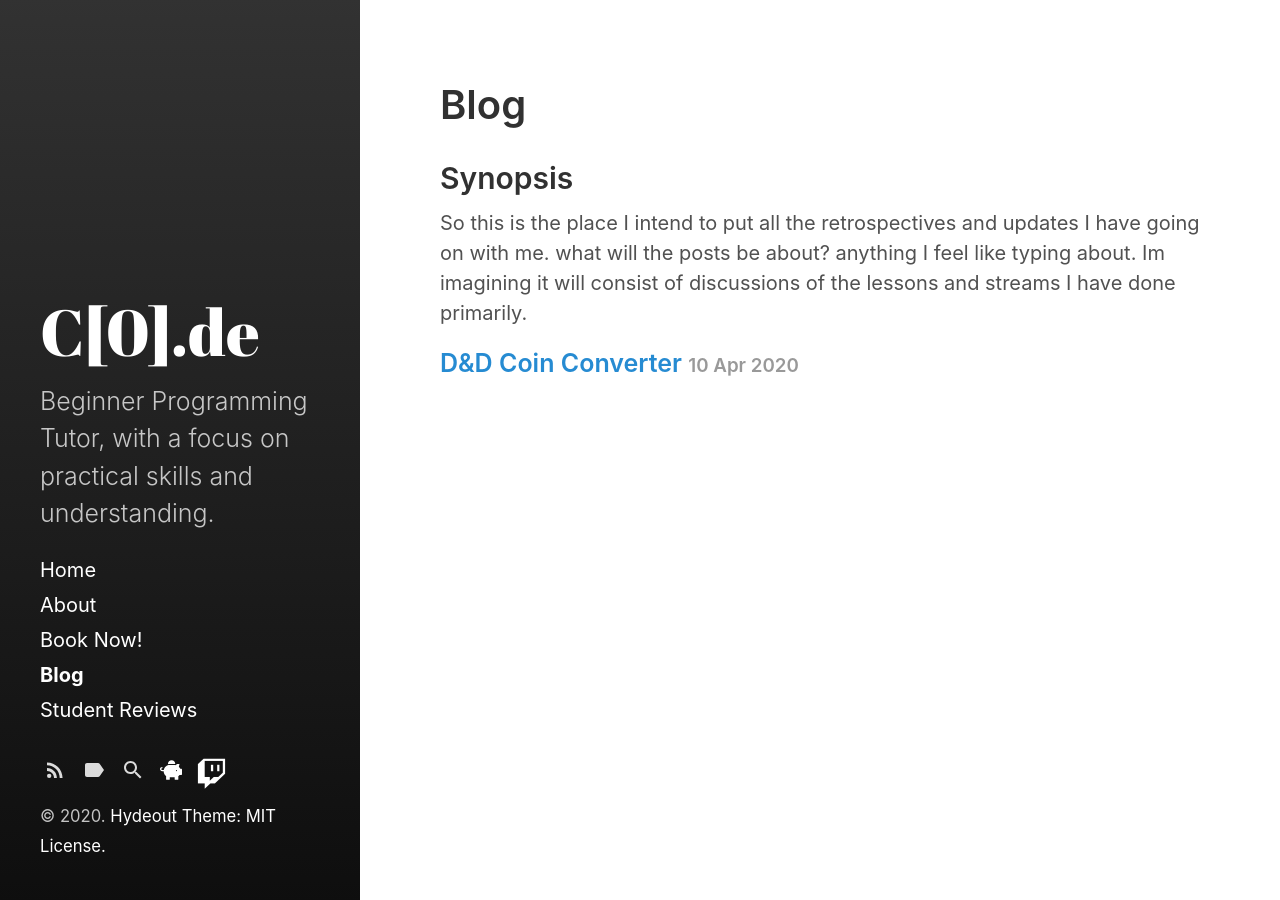
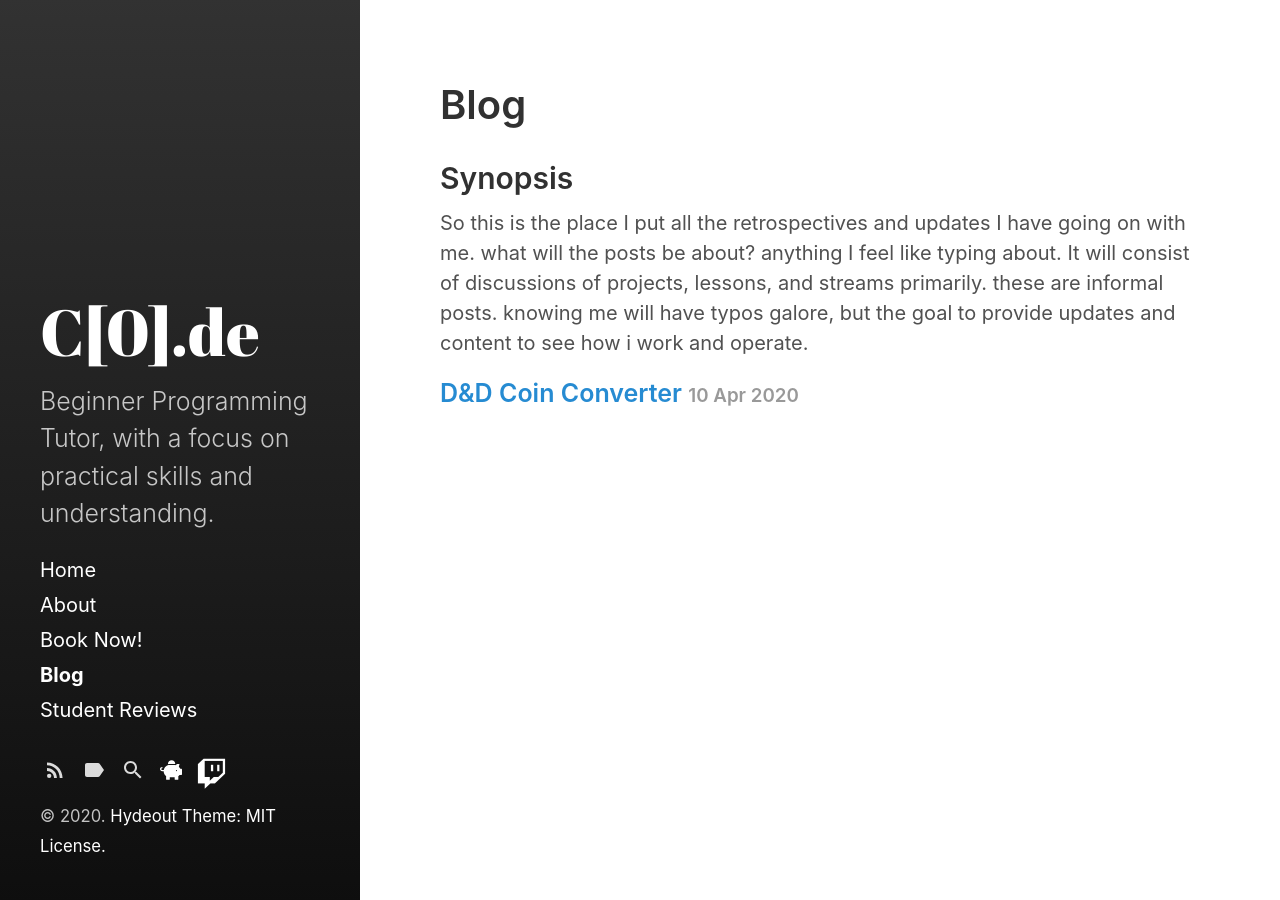
Before and after one commit to megonemad1/Tutor-Website, a Jekyll site: the page built from Blog/info.md, in a window 1280 px wide. Built offline with Jekyll 4.4.1, drawn with Linux system fonts in a browser that asks for light colours; nearby versions of some CDN libraries.

Commit message:
- add more detail

```diff
--- a/Blog/info.md
+++ b/Blog/info.md
@@ -4,4 +4,4 @@ title: Blog
 ---
 
 ## Synopsis
-So this is the place I intend to put all the retrospectives and updates I have going on with me. what will the posts be about? anything I feel like typing about. Im imagining it will consist of discussions of the lessons and streams I have done primarily.
+So this is the place I put all the retrospectives and updates I have going on with me. what will the posts be about? anything I feel like typing about. It will consist of discussions of projects, lessons, and streams primarily. these are informal posts. knowing me will have typos galore, but the goal to provide updates and content to see how i work and operate.
```
